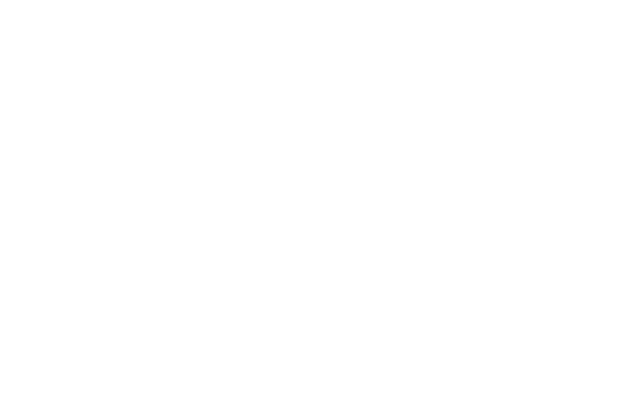
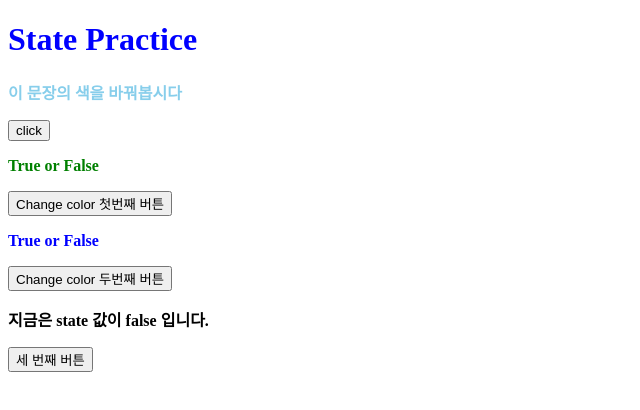
Before and after one commit to lEES-B/react_practice, a React (Create React App) app in the folder react_practice/react_study/: page /state in a window 1280 px wide. Shown: the top 410 px of the page, without its empty margins (0-640 px from the left). Built offline with nearby package versions, Linux system fonts and the light colour scheme.

Commit message:
Add: State Practice Code

```diff
--- a/react_practice/react_study/src/Routes.js
+++ b/react_practice/react_study/src/Routes.js
@@ -3,6 +3,7 @@
 
 import Login from "./pages/Login/Login";
 import Main from "./pages/Main/Main";
+import State from "./pages/State/State";
 
 class Routes extends React.Component {
     render() {
@@ -11,6 +12,7 @@
                 <Switch>
                     <Route exact path="/" component={Login} />
                     <Route exact path="/main" component={Main} />
+                    <Route exact path="/state" component={State} />
                 </Switch>
             </Router>
         );
--- a/react_practice/react_study/src/pages/Login/Login.js
+++ b/react_practice/react_study/src/pages/Login/Login.js
@@ -1,10 +1,12 @@
 import React, { Component } from "react";
+import "./Login.scss";
 
 class Login extends Component {
     render() {
         return (
-            <div claaName="Login">
+            <div className="Login">
                 <h1>Login Page</h1>
+                <span>welcome</span>
             </div>
         );
     }
--- a/react_practice/react_study/src/pages/Main/Main.js
+++ b/react_practice/react_study/src/pages/Main/Main.js
@@ -1,11 +1,11 @@
 import React, { Component } from "react";
+import "./Main.scss";
 
 class Main extends Component {
     render() {
         return (
-            <div claaName="Main">
-                <h1>Main Page</h1>
-                <button> Click </button>
+            <div className="Main">
+                <h1>This is Main Page</h1>
             </div>
         );
     }
--- a/react_practice/react_study/src/pages/Main/Main.scss
+++ b/react_practice/react_study/src/pages/Main/Main.scss
@@ -1,6 +1,6 @@
 .Main {
     h1 {
         text-align: center;
-        color: red;
+        color: tomato;
     }
 }
--- /dev/null
+++ b/react_practice/react_study/src/pages/State/State.js
@@ -0,0 +1,96 @@
+import React from "react";
+import "./State.scss";
+
+class State extends React.Component {
+    constructor() {
+        super();
+        this.state = {
+            textColor: "skyblue",
+            trueFalseColor: false,
+            isHidden: false,
+        };
+    }
+
+    // state 객체의 textColor 변경 >>> state 바꾸는 함수 >>> setState 함수
+    handleTextColor = () => {
+        // console.log("handleTextColor 함수 실행");
+        this.setState({
+            textColor: "orange",
+        });
+    };
+
+    // state 객체의 trueFalseColor 변경 >>> state 바꾸는 함수 >>> setState 함수
+    handleToggleClick = () => {
+        // console.log("handleToggleClick 함수 실행");
+
+        // 1) 첫 번째 방법
+        // if (this.state.trueFalseColor === true) {
+        //     this.setState({
+        //         trueFalseColor: false,
+        //     });
+        // };
+        // if (this.state.trueFalseColor === false) {
+        //     this.setState({
+        //         trueFalseColor: true,
+        //     });
+        // }
+
+        // 2) 두 번째 방법(리팩토링) >>> Boolean 데이터의 활용(true/false를 써주는 대신 if안에는 값자체가 true, false는 느낌표!)
+        // if (this.state.trueFalseColor) {
+        //     this.setState({
+        //         trueFalseColor: false,
+        //     });
+        // };
+        // if (!this.state.trueFalseColor) {
+        //     this.setState({
+        //         trueFalseColor: true,
+        //     });
+        // }
+
+        // 3) 세 번째 방법(리팩토링) >>> Boolean 데이터의 활용
+        this.setState({
+            trueFalseColor: !this.state.trueFalseColor,
+        });
+        // state에서 trueFalseColor의 기본값을 false로 설정했으니, 위의 함수에서는 this.setState의 trueFalseColor를 반대로 바꾸어주겠다고 적용
+    };
+
+    handleHiddenState = () => {
+        this.setState({
+            isHidden: !this.state.isHidden,
+        });
+    };
+
+    render() {
+        return (
+            <div className="State">
+                <h1>State Practice</h1>
+
+                {/* state 데이터를 반영하는 요소 */}
+                <p style={{ color: this.state.textColor }}> 이 문장의 색을 바꿔봅시다</p>
+
+                {/* state 데이터를 변경하는 요소 >>> click되면 state 상태 변경 */}
+                <button onClick={this.handleTextColor}>click</button>
+
+                <br />
+
+                {/* // 삼항연산자(toggle기능) >>> inline 스타일(bad) */}
+                <p style={{ color: this.state.trueFalseColor ? "red" : "green" }}>True or False</p>
+                <button onClick={this.handleToggleClick}>Change color 첫번째 버튼</button>
+
+                {/* // 삼항연산자(toggle기능) >>> className을 동적으로 변경 */}
+                <p className={this.state.trueFalseColor ? "active" : "inactive"}>True or False</p>
+                <button onClick={this.handleToggleClick}>Change color 두번째 버튼</button>
+
+                {/* state 상태에 따라서(true/false) 다른 요소 나타내기 */}
+                {this.state.isHidden ? (
+                    <p>지금은 state 값이 true 입니다.</p>
+                ) : (
+                    <p>지금은 state 값이 false 입니다.</p>
+                )}
+                <button onClick={this.handleHiddenState}> 세 번째 버튼 </button>
+            </div>
+        );
+    }
+}
+
+export default State;
--- /dev/null
+++ b/react_practice/react_study/src/pages/State/State.scss
@@ -0,0 +1,16 @@
+.State {
+    h1 {
+        color: blue;
+    }
+    p {
+        font-weight: bold;
+    }
+
+    .active {
+        color: yellowgreen;
+    }
+
+    .inactive {
+        color: blue;
+    }
+}
```
Also changed, not shown: 1 other file (tests, documents, lock files or other folders).
